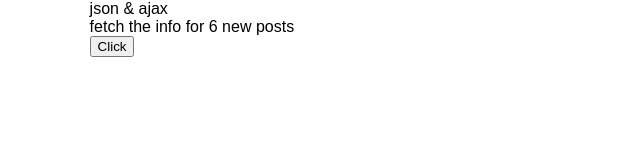
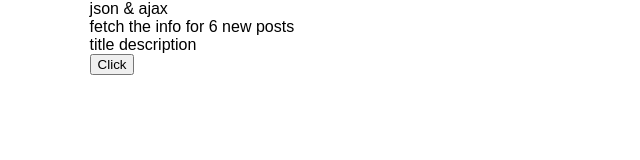
Before and after one commit to lihereshma/six_hits, a plain HTML site: page index.html in a window 1280 px wide. Shown: the whole page, without its empty margins (0-640 px from the left). Drawn offline with Linux system fonts and the light colour scheme.

Commit message:
html modified

```diff
--- a/index.html
+++ b/index.html
@@ -29,8 +29,15 @@
     <!--main section start-->
     <main>
       <div class="wrapper">
-        <input type="button" value="Click" id="hit">
-        <div class="output"></div>
+        <div id="output" class="output">
+          <ul class="list">
+            <li>title</li>
+            <li>description</li>
+          </ul>
+        </div>
+        <div class="click">
+          <input type="button" value="Click" id="hit">
+        </div>
       </div>
     </main>
     <!--main section end-->
@@ -38,6 +45,6 @@
   <!--container end-->
 
 <!-- <script src="js/vendors/jquery-1.8.3.min.js"></script>-->
-<script src="js/script.js"></script>
+<script src="assets/js/script.js"></script>
 </body>
 </html>
```
